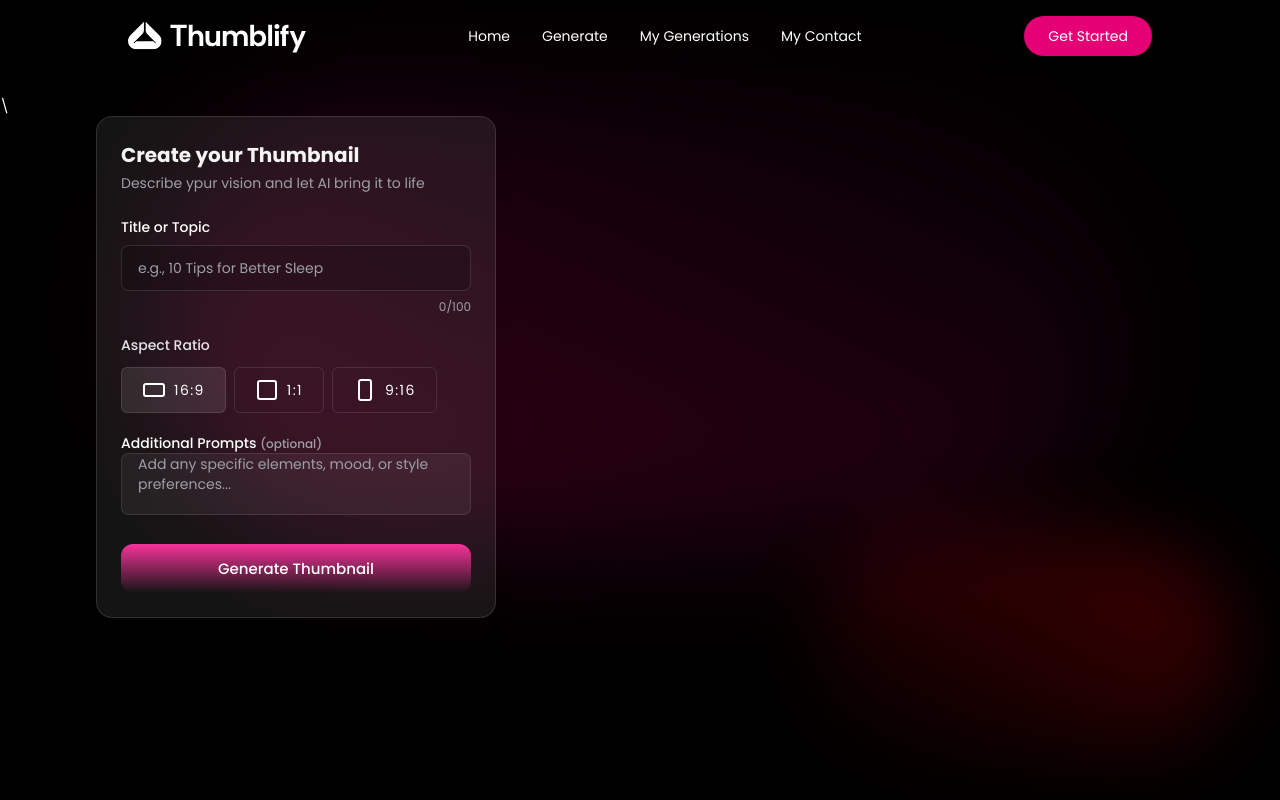
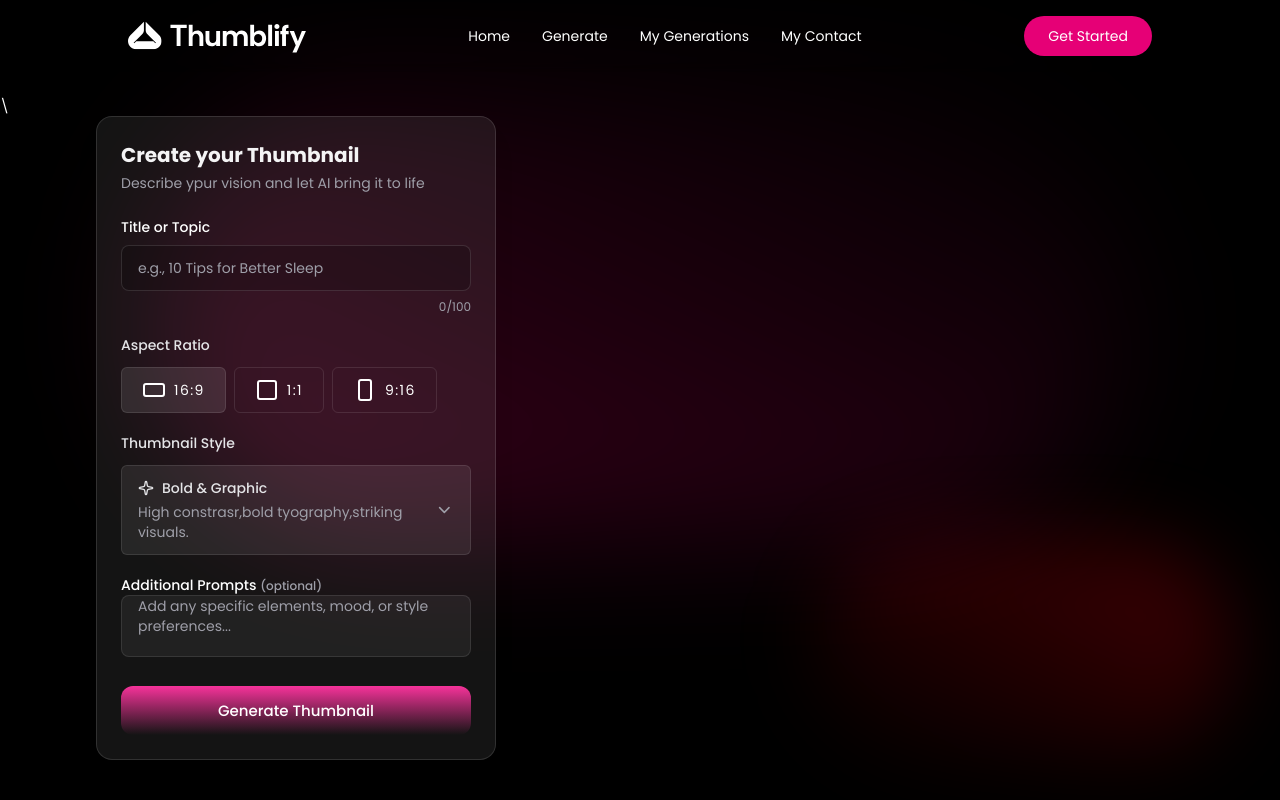
Before and after one commit to lakshmisanthosh87/Thumbnail-project, a React (Vite) app in the folder client/: page /generate in a window 1280 px wide. Shown: the top 800 px of the page. Built offline with nearby package versions, Linux system fonts and the light colour scheme.

Commit message:
create a styleselector component

```diff
--- /dev/null
+++ b/client/src/components/StyleSelector.tsx
@@ -0,0 +1,58 @@
+
+import { ChevronDownIcon, CpuIcon, ImageIcon, PenToolIcon, SparkleIcon, SquareIcon } from 'lucide-react';
+import { thumbnailStyles, type ThumbnailStyle } from '../assets/assets'
+
+const StyleSelector = ({value , onChange,isOpen , setIsOpen}:{value : ThumbnailStyle; onChange: (style: ThumbnailStyle) => void; isOpen: boolean; setIsOpen: (open: boolean) => void}) => {
+
+    const styleDescriptions: Record<ThumbnailStyle, string> = {
+        'Bold & Graphic': 'High constrasr,bold tyography,striking visuals.',
+        'Minimalist': 'Clean, simple , lots of white space',
+        "photorealistic": "Photo-based, natural looking",
+        "Illustrative": "Hand-drawn, artistic, creative",
+        "Tech/Futuristic": "Modern, sleek, tech-inspired ",
+    }
+
+    const styleIcons: Record<ThumbnailStyle, React.ReactNode> = {
+        'Bold & Graphic': <SparkleIcon className='h-4 w-4'/>,
+        'Minimalist': <SquareIcon className='h-4 w-4'/>,
+        "photorealistic": <ImageIcon className='h-4 w-4'/>,
+        "Illustrative": <PenToolIcon className='h-4 w-4'/>,
+        "Tech/Futuristic": <CpuIcon className='h-4 w-4'/>,
+    }
+  return (
+    <div className='relative space-y-3 dark'>
+        <label className='block text-sm font-medium text-zinc-200'>Thumbnail Style</label>
+
+        <button type='button' onClick={() => setIsOpen(!isOpen)} className='flex w-full items-center justify-between rounded-md border border-white/10 bg-white/8 px-4 py-3 text-left transition text-zinc-200 hover:bg-white/12'>
+            <div className='space-y-1'>
+                <div className='flex items-center gap-2 font-medium'>
+                    {styleIcons[value]}
+                    <span>{value}</span>
+                </div>
+                <p className='text-sm text-zinc-400'>{styleDescriptions[value]}</p>
+            </div>
+            <ChevronDownIcon className={['h-5 w-5 text-zinc-400 transition-transform', isOpen && 'rotate-180'].join(' ')}/>
+        </button>
+
+        {isOpen && (
+            <div className='absolute bottom-0 z-50 mt-1 w-full rounded-md border border-white/12 bg-black/20 backdrop-blur-3xl shadow-lg'>
+                {thumbnailStyles.map((style)=>(
+                    <button key={style} onClick={() => {onChange(style); setIsOpen(false)}} className='flex w-full items-start gap-3 px-4 py-3 text-left transition hover:bg-black/30'>
+                        <div className='mt-0.5'>{styleIcons[style]}</div>
+                        <div>
+                            <p className='font-medium'>{style}</p>
+                            <p className='text-xs text-zinc-400'>{styleDescriptions[style]}</p>
+                        </div>
+
+                    </button>
+                ))}
+
+            </div>
+
+        )}
+
+    </div>
+  )
+}
+
+export default StyleSelector
--- a/client/src/pages/Generate.tsx
+++ b/client/src/pages/Generate.tsx
@@ -3,6 +3,7 @@
 import {  colorSchemes, type AspectRatio, type IThumbnail, type ThumbnailStyle } from '../assets/assets'
 import SoftBackdrop from '../components/SoftBackdrop'
 import AspectRationSelector from '../components/AspectRationSelector'
+import StyleSelector from '../components/StyleSelector'
 
 const Generate = () => {
     const {id} = useParams()
@@ -46,7 +47,10 @@
                             </div>
                             {/* AspectRationSelector  */}
                             <AspectRationSelector value={aspectRatio} onChange={setAspectRatio} />
+
                             {/* StyleSelector  */}
+                            <StyleSelector value={style} onChange={setStyle} isOpen={styleDropdownOpen} setIsOpen={setStyleDropdownOpen} />
+
                             {/* ColorSchemeSelector  */}
 
                             {/* Details */}
```
